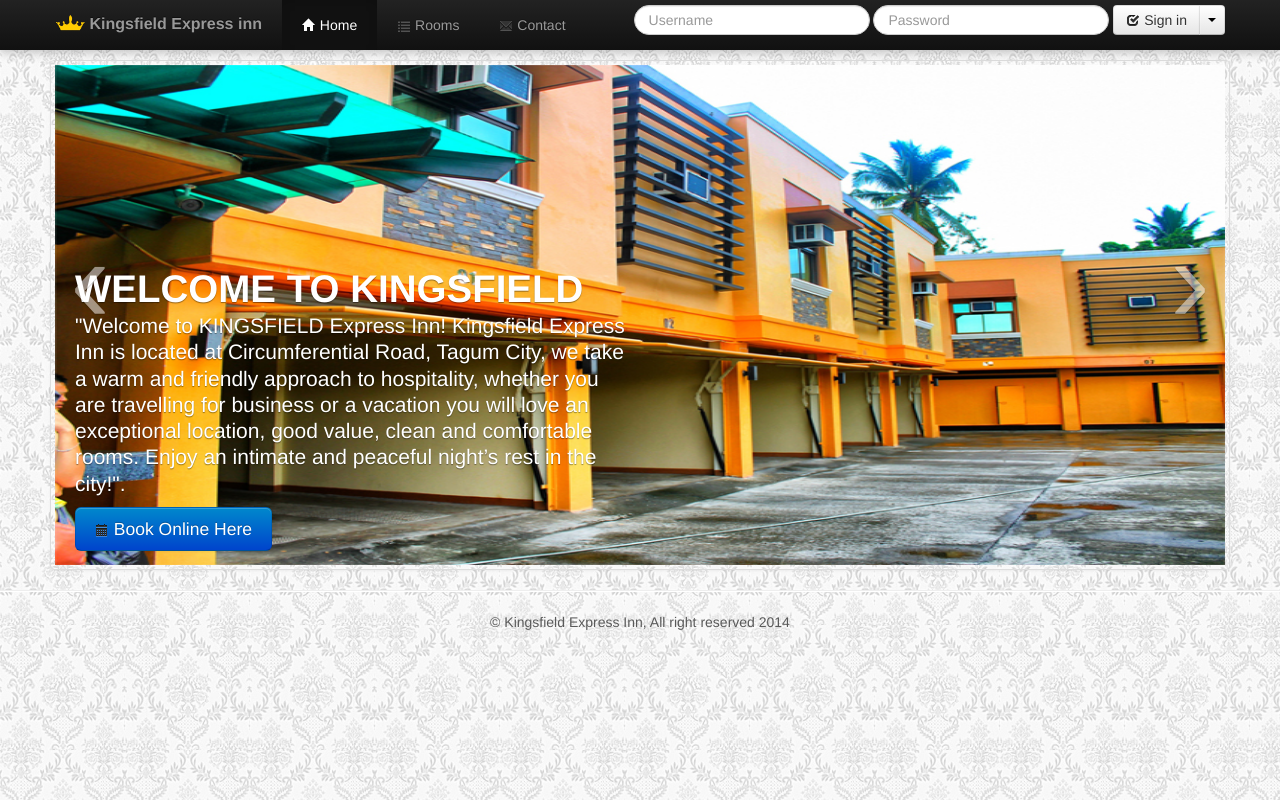
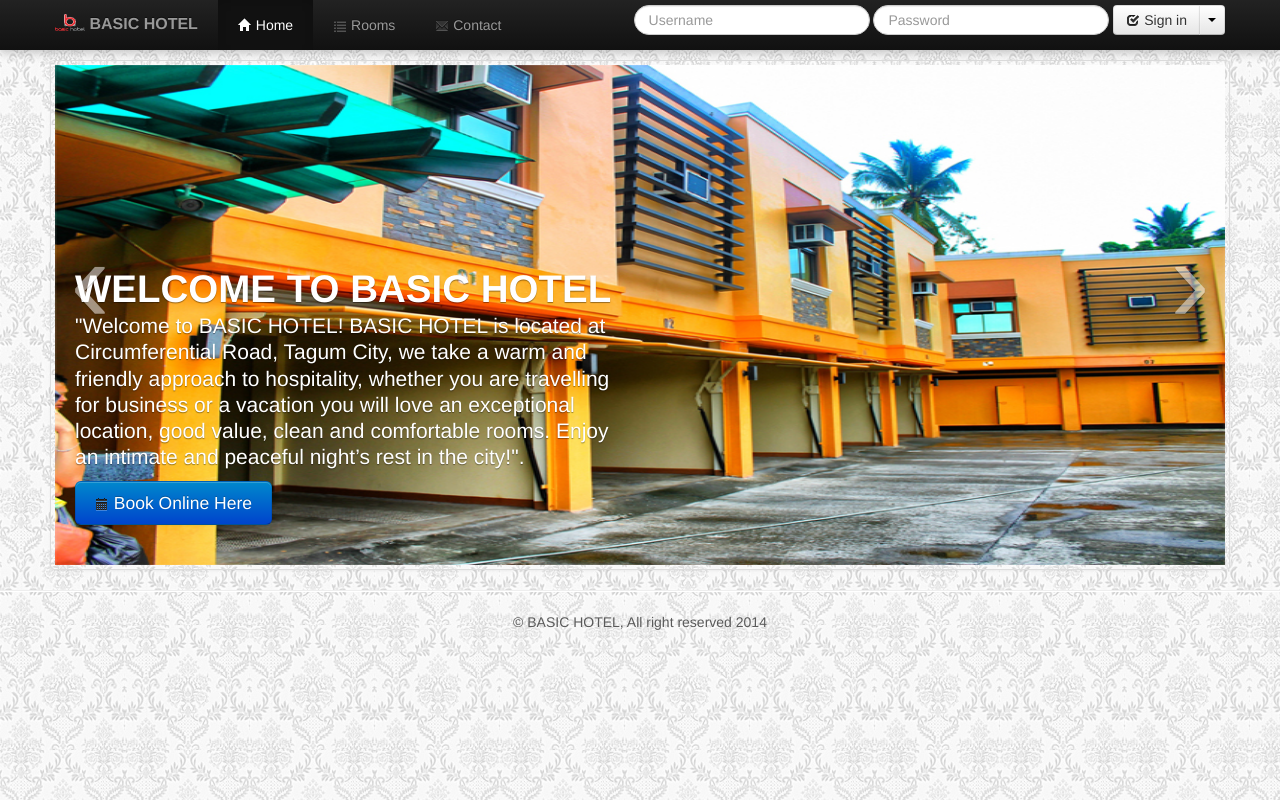
Before and after one commit to zero1808/buscarv_hotel, a PHP site: page / in a window 1280 px wide. Run offline with PHP 8.4, Linux system fonts and the light colour scheme.

Commit message:
Se cambio nombres al nombre del hotel y el logo tambien

```diff
--- a/hotel1/admin/hover.php
+++ b/hotel1/admin/hover.php
@@ -1,5 +1,5 @@
 
-<title>Kingsfields Express Inn</title>
+<title>BASIC HOTEL</title>
 </head>
 
 <body>
@@ -15,7 +15,7 @@
 
         <div class="container">
 
-   <a class="brand" data-trigger="hover" title="&copy; 2013" data-placement="bottom" data-content="Kingsfields Express Inn" data-toggle="popover" href="#">Kingsfields Express Inn</a>
+   <a class="brand" data-trigger="hover" title="&copy; 2013" data-placement="bottom" data-content="BASIC HOTEL" data-toggle="popover" href="#">BASIC HOTEL</a>
 
         	<script type="text/javascript">
                 jQuery(document).ready(function() {
--- a/hotel1/admin/index.php
+++ b/hotel1/admin/index.php
@@ -2,7 +2,7 @@
 <html lang="en">
   <head>
     <meta charset="utf-8">
-    <title>Kingsfields Express Inn</title>
+    <title>BASIC HOTEL</title>
     <meta name="viewport" content="width=device-width, initial-scale=1.0">
     <meta name="description" content="">
     <meta name="author" content="">
--- a/hotel1/admin/process.php
+++ b/hotel1/admin/process.php
@@ -2,7 +2,7 @@
 <html>
 <head>
     <meta http-equiv="content-type" content="text/html; charset=UTF-8">
-    <title>Kingsfields Express Inn</title>
+    <title>BASIC HOTEL</title>
 
     <script type='text/javascript' src="js/jquery.js"></script>
 
--- a/hotel1/booking.php
+++ b/hotel1/booking.php
@@ -267,7 +267,7 @@
 
 
       <div class="footer">
-        <p>&copy; Kingsfield Express Inn 2013</p>
+        <p>&copy; BASIC HOTEL 2013</p>
       </div>
 
     </div> <!-- /container -->
--- a/hotel1/cancel.php
+++ b/hotel1/cancel.php
@@ -3,7 +3,7 @@
 <html>
 <head>
     <meta http-equiv="content-type" content="text/html; charset=UTF-8">
-    <title>Kingsfields Express Inn</title>
+    <title>BASIC HOTEL</title>
 
     <script type='text/javascript' src="admin/js/jquery.js"></script>
 
@@ -88,7 +88,7 @@
 
 
 		$mail_To = $email;
-                $mail_Subject = "Reservation notification From Kingsfields Express Inn";
+                $mail_Subject = "Reservation notification From BASIC HOTEL";
                 $mail_Body = "First Name: $fname\n".
 		"Last Name: $lname\n".
 		"Email: $email \n".
--- a/hotel1/contact.php
+++ b/hotel1/contact.php
@@ -45,7 +45,7 @@
             <span class="icon-bar"></span>
             <span class="icon-bar"></span>
           </button>
-          <a class="brand" href="#">Kingsfields Express inn</a>
+          <a class="brand" href="#">BASIC HOTEL</a>
           <div class="nav-collapse collapse">
             <ul class="nav">
               <li><a href="member.php"><i class="icon-home"></i> Home</a></li>
--- a/hotel1/details.php
+++ b/hotel1/details.php
@@ -246,7 +246,7 @@
 
     			<div class="form-signin">
 
-                <h4><div style="margin-top:-10px; margin-left:-5px;"><img src="media/kingsfields.png" height="50" width="50"></div> Kingsfield Express Inn</h4>
+                <h4><div style="margin-top:-10px; margin-left:-5px;"><img src="media/kingsfields.png" height="50" width="50"></div> BASIC HOTEL</h4>
 
                 <hr>
 
@@ -354,7 +354,7 @@
 <div id="myModal" class="modal hide fade" tabindex="-1" role="dialog" aria-labelledby="myModalLabel" aria-hidden="true">
   <div class="modal-header">
     <button type="button" class="close" data-dismiss="modal" aria-hidden="true">×</button>
-    <h3 id="myModalLabel">Kingsfields Express Inn</h3>
+    <h3 id="myModalLabel">BASIC HOTEL</h3>
   </div>
   <div class="modal-body">
 
--- a/hotel1/header.php
+++ b/hotel1/header.php
@@ -2,7 +2,7 @@
 <html lang="en">
   <head>
     <meta charset="utf-8">
-    <title>Kingsfield Express Inn</title>
+    <title>BASIC HOTEL</title>
     <meta name="viewport" content="width=device-width, initial-scale=1.0">
     <meta name="description" content="">
     <meta name="author" content="">
--- a/hotel1/index.php
+++ b/hotel1/index.php
@@ -12,7 +12,7 @@
             <span class="icon-bar"></span>
             <span class="icon-bar"></span>
           </button>
-          <a class="brand" href="#"><img style="margin-top:-5px;" src="media/kingsfields.png" width="30" height="30"> Kingsfield Express inn</a>
+          <a class="brand" href="#"><img style="margin-top:-5px;" src="media/kingsfields.png" width="30" height="30"> BASIC HOTEL</a>
           <div class="nav-collapse collapse">
             <ul class="nav">
               <li class="active"><a href="#"><i class="icon-home"></i> Home</a></li>
@@ -89,7 +89,7 @@
 <div id="about" class="modal hide fade" tabindex="-1" role="dialog" aria-labelledby="myModalLabel" aria-hidden="true">
   <div class="modal-header">
     <button type="button" class="close" data-dismiss="modal" aria-hidden="true">×</button>
-    <h3 id="myModalLabel">Kingsfields Express Inn</h3>
+    <h3 id="myModalLabel">BASIC HOTEL</h3>
   </div>
   <div class="modal-body">
     <p>One fine body…</p>
@@ -105,7 +105,7 @@
 <div id="contact" class="modal hide fade" tabindex="-1" role="dialog" aria-labelledby="myModalLabel" aria-hidden="true">
   <div class="modal-header">
     <button type="button" class="close" data-dismiss="modal" aria-hidden="true">×</button>
-    <h3 id="myModalLabel"><img style="margin-top:-5px;" src="media/kingsfields.png" width="30" height="30"> Kingsfields Express Inn</h3>
+    <h3 id="myModalLabel"><img style="margin-top:-5px;" src="media/kingsfields.png" width="30" height="30"> BASIC HOTEL</h3>
   </div>
   <div class="modal-body">
 
@@ -187,9 +187,9 @@
           <img src="admin/slider/IMG_5561.jpg" alt="">
           <div class="container">
             <div class="carousel-caption">
-              <h1>WELCOME TO KINGSFIELD</h1>
-              <p class="lead" align-justify>"Welcome to KINGSFIELD Express Inn!
-Kingsfield Express Inn is located at Circumferential Road, Tagum City, we take a warm and friendly approach to hospitality, whether you are travelling for business or a vacation you will love an exceptional location, good value, clean and comfortable rooms.
+              <h1>WELCOME TO BASIC HOTEL</h1>
+              <p class="lead" align-justify>"Welcome to BASIC HOTEL!
+BASIC HOTEL is located at Circumferential Road, Tagum City, we take a warm and friendly approach to hospitality, whether you are travelling for business or a vacation you will love an exceptional location, good value, clean and comfortable rooms.
 Enjoy an intimate and peaceful night’s rest in the city!".</p>
               <a class="btn btn-primary btn-large" href="booking.php"><i class="icon-calendar"></i> Book Online Here</a>
             </div>
@@ -199,9 +199,9 @@
           <img src="admin/slider/IMG_5563.jpg" alt="">
           <div class="container">
             <div class="carousel-caption">
-              <h1>WELCOME TO KINGSFIELD</h1>
-              <p class="lead" align-justify>"Welcome to KINGSFIELD Express Inn!
-Kingsfield Express Inn is located at Circumferential Road, Tagum City, we take a warm and friendly approach to hospitality, whether you are travelling for business or a vacation you will love an exceptional location, good value, clean and comfortable rooms.
+              <h1>WELCOME TO BASIC HOTEL</h1>
+              <p class="lead" align-justify>"Welcome to BASIC HOTEL!
+BASIC HOTEL is located at Circumferential Road, Tagum City, we take a warm and friendly approach to hospitality, whether you are travelling for business or a vacation you will love an exceptional location, good value, clean and comfortable rooms.
 Enjoy an intimate and peaceful night’s rest in the city!".</p>
               <a class="btn btn-primary btn-large" href="booking.php"><i class="icon-calendar"></i> Book Online Here</a>
             </div>
@@ -211,9 +211,9 @@
           <img src="admin/slider/IMG_5565.jpg" alt="">
           <div class="container">
              <div class="carousel-caption">
-              <h1>WELCOME TO KINGSFIELD</h1>
-              <p class="lead" align-justify>"Welcome to KINGSFIELD Express Inn!
-Kingsfield Express Inn is located at Circumferential Road, Tagum City, we take a warm and friendly approach to hospitality, whether you are travelling for business or a vacation you will love an exceptional location, good value, clean and comfortable rooms.
+              <h1>WELCOME TO BASIC HOTEL</h1>
+              <p class="lead" align-justify>"Welcome to BASIC HOTEL!
+BASIC HOTEL is located at Circumferential Road, Tagum City, we take a warm and friendly approach to hospitality, whether you are travelling for business or a vacation you will love an exceptional location, good value, clean and comfortable rooms.
 Enjoy an intimate and peaceful night’s rest in the city!".</p>
               <a class="btn btn-primary btn-large" href="booking.php"><i class="icon-calendar"></i> Book Online Here</a>
             </div>
@@ -223,9 +223,9 @@
           <img src="admin/slider/IMG_5566.jpg" alt="">
           <div class="container">
              <div class="carousel-caption">
-              <h1>WELCOME TO KINGSFIELD</h1>
-              <p class="lead" align-justify>"Welcome to KINGSFIELD Express Inn!
-Kingsfield Express Inn is located at Circumferential Road, Tagum City, we take a warm and friendly approach to hospitality, whether you are travelling for business or a vacation you will love an exceptional location, good value, clean and comfortable rooms.
+              <h1>WELCOME TO BASIC HOTEL</h1>
+              <p class="lead" align-justify>"Welcome to BASIC HOTEL!
+BASIC HOTEL is located at Circumferential Road, Tagum City, we take a warm and friendly approach to hospitality, whether you are travelling for business or a vacation you will love an exceptional location, good value, clean and comfortable rooms.
 Enjoy an intimate and peaceful night’s rest in the city!".</p>
               <a class="btn btn-primary btn-large" href="booking.php"><i class="icon-calendar"></i> Book Online Here</a>
             </div>
@@ -235,9 +235,9 @@
           <img src="admin/slider/IMG_5560.jpg" alt="">
           <div class="container">
              <div class="carousel-caption">
-              <h1>WELCOME TO KINGSFIELD</h1>
-              <p class="lead" align-justify>"Welcome to KINGSFIELD Express Inn!
-Kingsfield Express Inn is located at Circumferential Road, Tagum City, we take a warm and friendly approach to hospitality, whether you are travelling for business or a vacation you will love an exceptional location, good value, clean and comfortable rooms.
+              <h1>WELCOME TO BASIC HOTEL</h1>
+              <p class="lead" align-justify>"Welcome to BASIC HOTEL!
+BASIC HOTEL is located at Circumferential Road, Tagum City, we take a warm and friendly approach to hospitality, whether you are travelling for business or a vacation you will love an exceptional location, good value, clean and comfortable rooms.
 Enjoy an intimate and peaceful night’s rest in the city!".</p>
               <a class="btn btn-primary btn-large" href="booking.php"><i class="icon-calendar"></i> Book Online Here</a>
             </div>
@@ -247,9 +247,9 @@
           <img src="admin/slider/IMG_5564.jpg" alt="">
           <div class="container">
              <div class="carousel-caption">
-              <h1>WELCOME TO KINGSFIELD</h1>
-              <p class="lead" align-justify>"Welcome to KINGSFIELD Express Inn!
-Kingsfield Express Inn is located at Circumferential Road, Tagum City, we take a warm and friendly approach to hospitality, whether you are travelling for business or a vacation you will love an exceptional location, good value, clean and comfortable rooms.
+              <h1>WELCOME TO BASIC HOTEL</h1>
+              <p class="lead" align-justify>"Welcome to BASIC HOTEL!
+BASIC HOTEL is located at Circumferential Road, Tagum City, we take a warm and friendly approach to hospitality, whether you are travelling for business or a vacation you will love an exceptional location, good value, clean and comfortable rooms.
 Enjoy an intimate and peaceful night’s rest in the city!".</p>
               <a class="btn btn-primary btn-large" href="booking.php"><i class="icon-calendar"></i> Book Online Here</a>
             </div>
@@ -270,7 +270,7 @@
       <hr>
 
       <footer>
-        <center>&copy; Kingsfield Express Inn, All right reserved 2014</center>
+        <center>&copy; BASIC HOTEL, All right reserved 2014</center>
       </footer>
 
     <!-- Le javascript
--- a/hotel1/member.php
+++ b/hotel1/member.php
@@ -222,7 +222,7 @@
             <span class="icon-bar"></span>
             <span class="icon-bar"></span>
           </button>
-          <a class="brand" href="#">Kingsfields Express inn</a>
+          <a class="brand" href="#">BASIC HOTEL</a>
           <div class="nav-collapse collapse">
             <ul class="nav">
               <li class="active"><a href="member.php"><i class="icon-home"></i> Home</a></li>
--- a/hotel1/order.php
+++ b/hotel1/order.php
@@ -110,7 +110,7 @@
 
 
 		$mail_To = $email;
-                $mail_Subject = "Reservation notification From Kingsfields Express Inn";
+                $mail_Subject = "Reservation notification From BASIC HOTEL";
                 $mail_Body = "First Name: $username\n".
 		"Last Name: $lname\n".
 		"Email: $email \n".
@@ -214,7 +214,7 @@
 
   var docprint=window.open("","",disp_setting);
    docprint.document.open();
-   docprint.document.write('<html><head><title>Kingsfield Express Inn Power System</title>');
+   docprint.document.write('<html><head><title>BASIC HOTEL Power System</title>');
    docprint.document.write('</head><body onLoad="self.print()" style="width: 400px; font-size:12px; font-family:arial;">');
    docprint.document.write(content_vlue);
    docprint.document.write('</body></html>');
--- a/hotel1/order_login.php
+++ b/hotel1/order_login.php
@@ -122,7 +122,7 @@
 
 
 		$mail_To = $email;
-                $mail_Subject = "Reservation notification From Kingsfields Express Inn";
+                $mail_Subject = "Reservation notification From BASIC HOTEL";
                 $mail_Body = "First Name: $fname\n".
 		"Last Name: $lname\n".
 		"Email: $email \n".
@@ -209,7 +209,7 @@
 
   var docprint=window.open("","",disp_setting);
    docprint.document.open();
-   docprint.document.write('<html><head><title>Kingsfield Express Inn Power System</title>');
+   docprint.document.write('<html><head><title>BASIC HOTEL Power System</title>');
    docprint.document.write('</head><body onLoad="self.print()" style="width: 400px; font-size:12px; font-family:arial;">');
    docprint.document.write(content_vlue);
    docprint.document.write('</body></html>');
--- a/hotel1/profile.php
+++ b/hotel1/profile.php
@@ -45,7 +45,7 @@
             <span class="icon-bar"></span>
             <span class="icon-bar"></span>
           </button>
-          <a class="brand" href="#">Kingsfields Express inn</a>
+          <a class="brand" href="#">BASIC HOTEL</a>
           <div class="nav-collapse collapse">
             <ul class="nav">
               <li><a href="member.php"><i class="icon-home"></i> Home</a></li>
```
Also changed, not shown: hotel1/admin/body.php (+12 -12 lines), hotel1/room.php (+4 -4 lines), hotel1/admin/ico/icon.png, hotel1/media/kingsfields.png.
